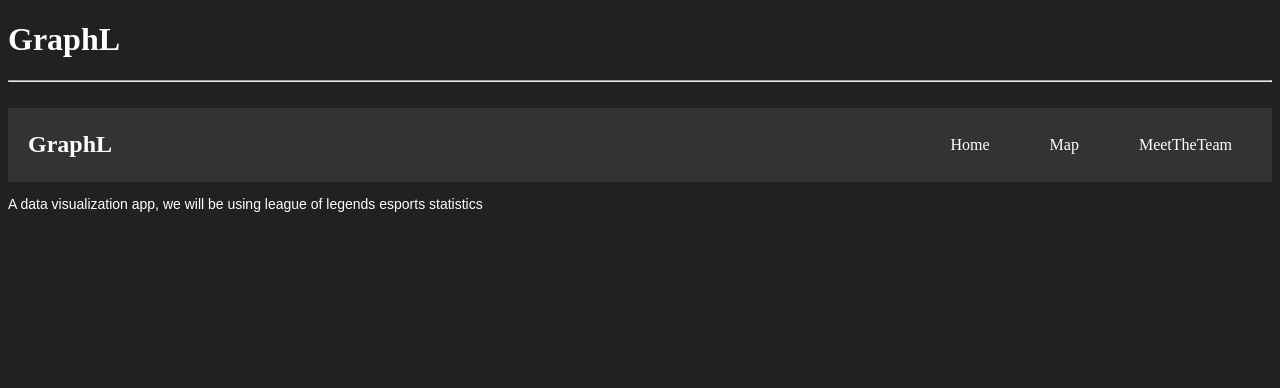
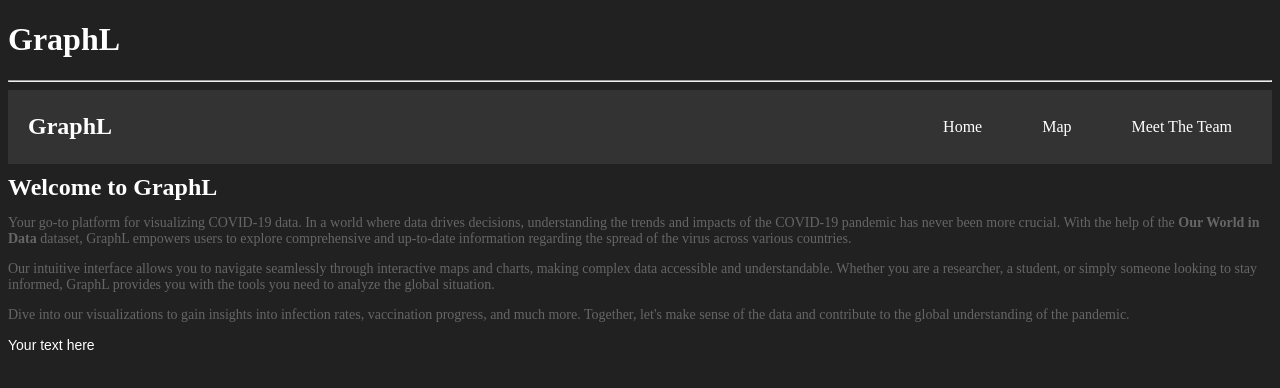
Before and after one commit to Alejorotp/graphl, a website: page frontend/index.html in a window 1280 px wide. Drawn offline with Linux system fonts and the light colour scheme.

Commit message:
Update index.html

```diff
--- a/frontend/index.html
+++ b/frontend/index.html
@@ -1,24 +1,37 @@
 <!DOCTYPE html>
-<html lang ='en'>
+<html lang='en'>
 <head>
     <title>GraphL</title>
-    <meta charset ='utf-8'>
+    <meta charset='utf-8'>
     <link href="css/styles.css" rel="stylesheet">
     <meta name="viewport" content="width=device-width, initial-scale=1.0">
 </head>
-<h1>GraphL</h1>
-<hr>
-<br>
 <body>
+    <h1>GraphL</h1>
+    <hr>
     <nav class="navbar">
         <a href="#" class="logo">GraphL</a>
         <ul class="nav-links" id="buttons">
             <li data-endpoint="/"><a href="#">Home</a></li>
             <li data-endpoint="/map/countries"><a href="#">Map</a></li>
-            <li data-endpoint="meet-the-team"><a href="#">MeetTheTeam</a></li>
+            <li data-endpoint="/meet-the-team"><a href="#">Meet The Team</a></li>
         </ul>
     </nav>
-        <p class="text">A data visualization app, we will be using league of legends esports statistics</p>
-        <script src="js/index.js"></script>
+
+    <section class="introduction">
+        <h2>Welcome to GraphL</h2>
+        <p>
+            Your go-to platform for visualizing COVID-19 data. In a world where data drives decisions, understanding the trends and impacts of the COVID-19 pandemic has never been more crucial. With the help of the <strong>Our World in Data</strong> dataset, GraphL empowers users to explore comprehensive and up-to-date information regarding the spread of the virus across various countries.
+        </p>
+        <p>
+            Our intuitive interface allows you to navigate seamlessly through interactive maps and charts, making complex data accessible and understandable. Whether you are a researcher, a student, or simply someone looking to stay informed, GraphL provides you with the tools you need to analyze the global situation.
+        </p>
+        <p>
+            Dive into our visualizations to gain insights into infection rates, vaccination progress, and much more. Together, let's make sense of the data and contribute to the global understanding of the pandemic.
+        </p>
+    </section>
+
+    <p class="text">Your text here</p>
+    <script src="js/index.js"></script>
 </body>
 </html>
```
